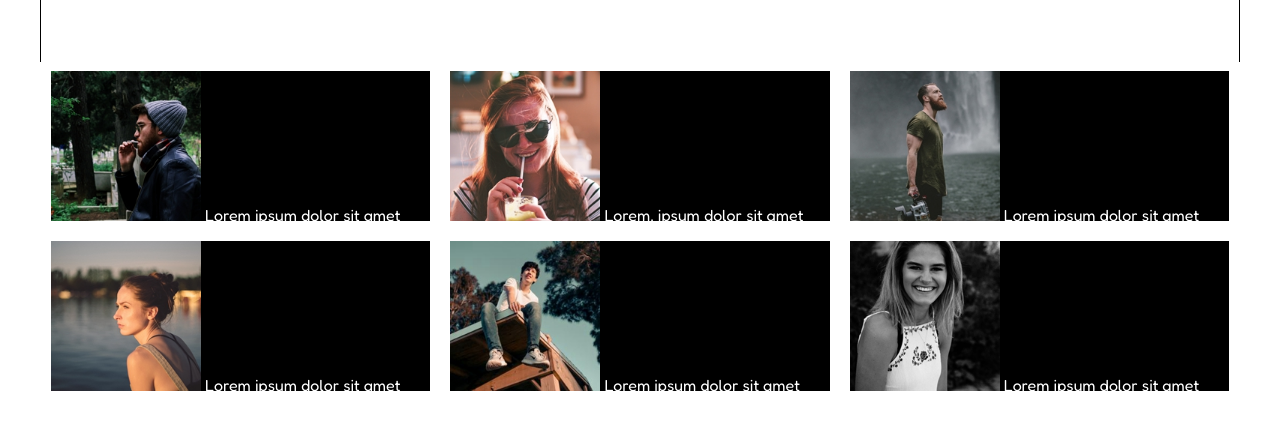
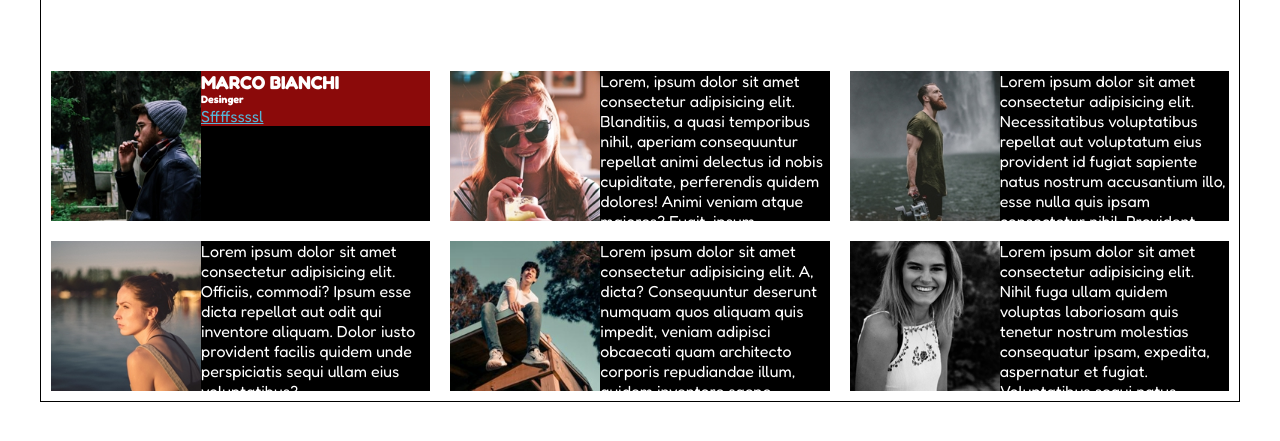
Before and after one commit to torone89/html-css-float-cards, a plain HTML site: page index.html in a window 1280 px wide. Shown: the part 151-592 px from the top of the page. Drawn offline with Linux system fonts and the light colour scheme.

Commit message:
adding left float img

```diff
--- a/css/style.css
+++ b/css/style.css
@@ -1,6 +1,7 @@
 /* # COLOR PALETTE
 rosa : #e4316f
-grey: c
+grey:
+blue : #56b5d7
 */
 
 
@@ -36,6 +37,11 @@ p {
 
 img {
     height: 150px;
+
+}
+
+a {
+    color: #56b5d7;
 }
 
 /* Header */
@@ -52,11 +58,26 @@ h1 {
     border: 10px white solid;
     height: 170px;
     color: white;
+}
 
-}
 
 .clearfix::after {
     content: '';
     display: table;
     clear: both;
 }
+
+img {
+    float: left;
+}
+
+
+
+.card {
+
+
+    background-color: rgb(139, 10, 10);
+    border: 0;
+
+    color: white;
+}
--- a/index.html
+++ b/index.html
@@ -40,14 +40,19 @@
 
             </section>
 
-            <section id="clearfix">
+            <section class="clearfix">
 
 
                 <div class="column">
                     <img src="img/male1.png" alt="male-first">
-                    Lorem ipsum dolor sit amet consectetur adipisicing elit. At dolor deserunt minus dolorum aliquid?
-                    Sequi maxime tenetur iusto eligendi dolores numquam quam sit vitae earum iste mollitia, porro nobis
-                    expedita?
+
+                    <div class="card">
+                        <h3>MARCO BIANCHI</h3>
+                        <h6>Desinger</h6>
+                        <a href="mailto:abc@example.com">Sffffssssl</a>
+
+                    </div>
+
                 </div>
 
                 <div class="column">
```
